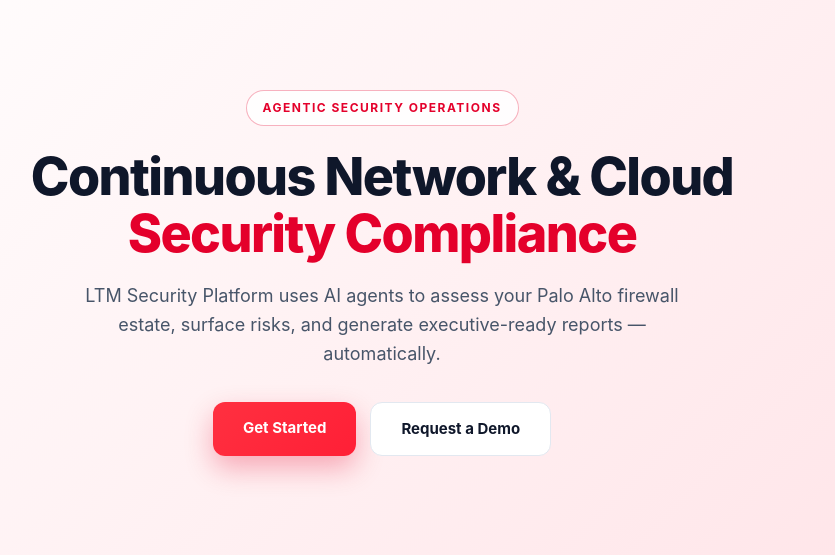
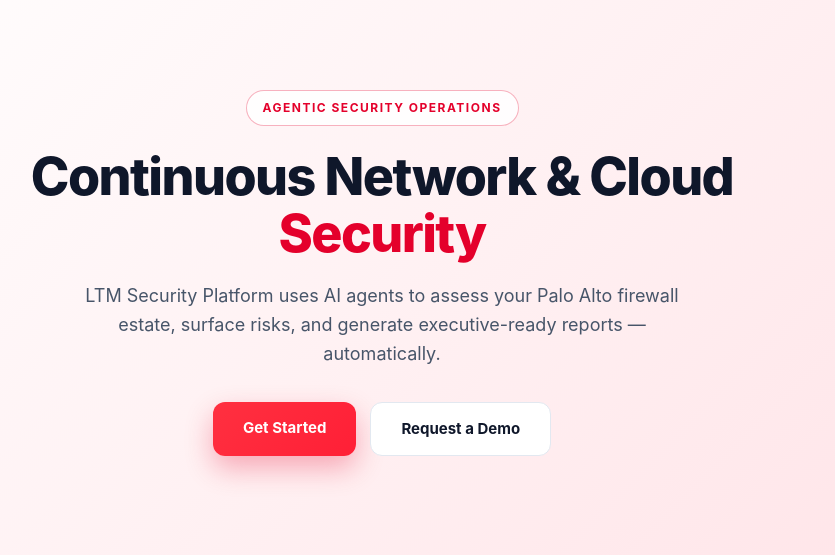
Before and after one commit to jeet-prakash-2000/project_agentic_security, a Flask app: page / in a window 1280 px wide. Shown: the part 75-630 px from the top of the page, without its empty margins (258-1093 px from the left). Run offline with Flask 2, Linux system fonts and the light colour scheme.

Commit message:
chore(landing): drop 'Compliance' from hero headline Co-authored-by: monkeycode-ai <monkeycode-ai@chaitin.com>

```diff
--- a/ui/templates/landing.html
+++ b/ui/templates/landing.html
@@ -26,7 +26,7 @@
     <section class="land-hero">
         <div class="land-hero-inner">
             <span class="land-eyebrow">Agentic Security Operations</span>
-            <h1>Continuous Network &amp; Cloud <span>Security Compliance</span></h1>
+            <h1>Continuous Network &amp; Cloud <span>Security</span></h1>
             <p>LTM Security Platform uses AI agents to assess your Palo Alto firewall estate, surface risks, and generate executive-ready reports — automatically.</p>
             <div class="land-hero-cta">
                 <a href="{{ url_for('login') }}" class="land-btn land-btn-primary">Get Started</a>
```
